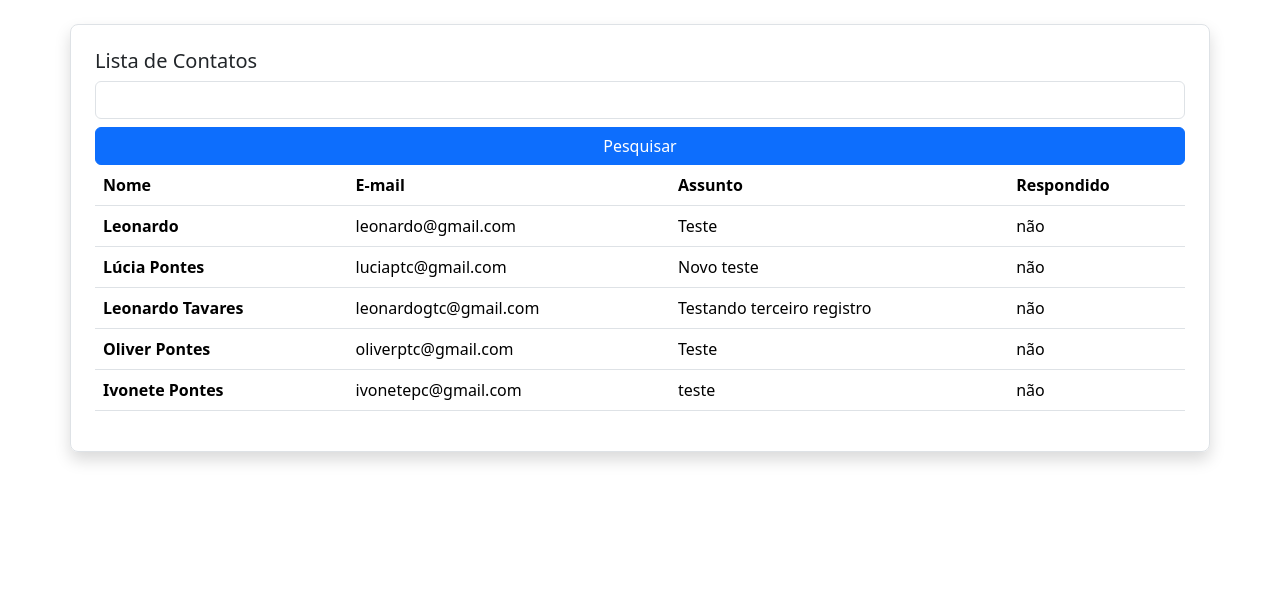
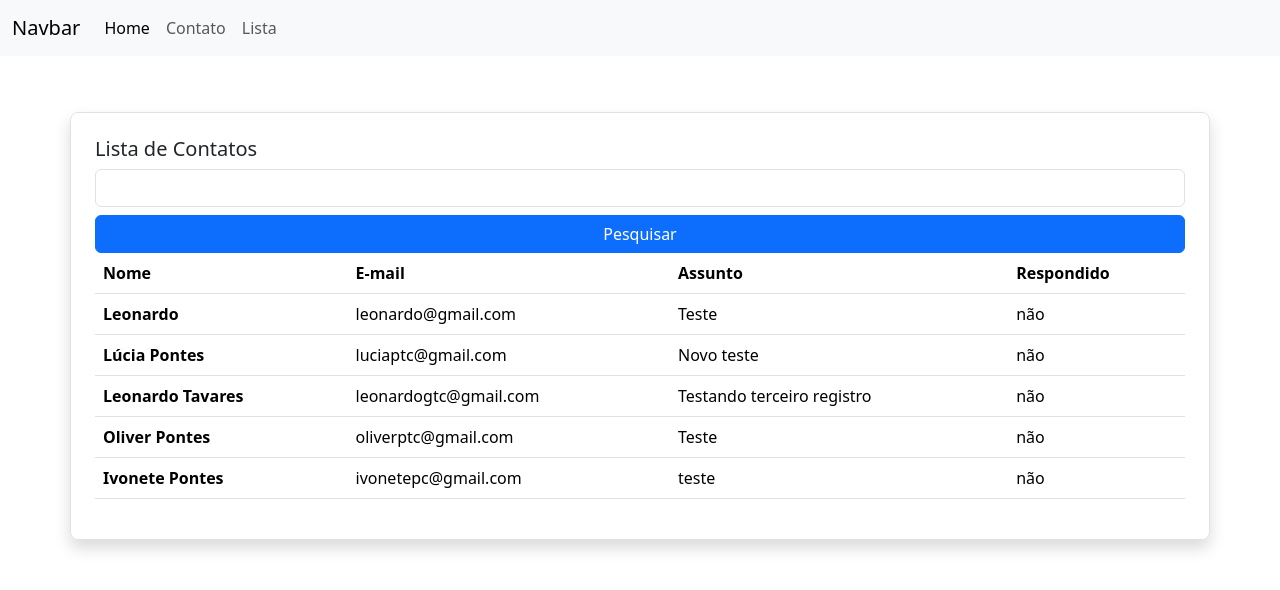
Before and after one commit to leonardogtc/pjct-estudo-flask, a Flask app: page /contato/lista in a window 1280 px wide. Shown: the top 590 px of the page. Run offline with Flask 3, Linux system fonts and the light colour scheme.

Commit message:
Arquivo base + include

```diff
--- /dev/null
+++ b/estudo/templates/base.html
@@ -0,0 +1,22 @@
+<!DOCTYPE html>
+<html lang="pt-br">
+
+<head>
+    <meta charset="utf-8">
+    <meta name="viewport" content="width=device-width, initial-scale=1">
+    <title>Bootstrap demo</title>
+    <link href="https://cdn.jsdelivr.net/npm/bootstrap@5.3.8/dist/css/bootstrap.min.css" rel="stylesheet"
+        integrity="sha384-sRIl4kxILFvY47J16cr9ZwB07vP4J8+LH7qKQnuqkuIAvNWLzeN8tE5YBujZqJLB" crossorigin="anonymous">
+    <script src="https://cdn.jsdelivr.net/npm/bootstrap@5.3.8/dist/js/bootstrap.bundle.min.js"
+        integrity="sha384-FKyoEForCGlyvwx9Hj09JcYn3nv7wiPVlz7YYwJrWVcXK/BmnVDxM+D2scQbITxI"
+        crossorigin="anonymous"></script>
+</head>
+
+<body>
+    <section class="container-fluid mt-2 p-4">
+        {% block content %}
+        {% endblock %}
+    </section>
+</body>
+
+</html>
--- a/estudo/templates/contato_lista.html
+++ b/estudo/templates/contato_lista.html
@@ -1,18 +1,6 @@
-<!DOCTYPE html>
-<html lang="pt-br">
-
-<head>
-    <meta charset="UTF-8">
-    <meta name="viewport" content="width=device-width, initial-scale=1.0">
-    <title>Lista de Contatos</title>
-    <link href="https://cdn.jsdelivr.net/npm/bootstrap@5.3.8/dist/css/bootstrap.min.css" rel="stylesheet"
-        integrity="sha384-sRIl4kxILFvY47J16cr9ZwB07vP4J8+LH7qKQnuqkuIAvNWLzeN8tE5YBujZqJLB" crossorigin="anonymous">
-    <script src="https://cdn.jsdelivr.net/npm/bootstrap@5.3.8/dist/js/bootstrap.bundle.min.js"
-        integrity="sha384-FKyoEForCGlyvwx9Hj09JcYn3nv7wiPVlz7YYwJrWVcXK/BmnVDxM+D2scQbITxI"
-        crossorigin="anonymous"></script>
-</head>
-
-<body>
+{% extends "base.html" %}
+{% block content %}
+{% include "nav.html" %}
 <div class="container mt-4 p-4 border rounded-3 shadow">
     <h1 class="lead">Lista de Contatos</h1>
     <div class="row">
@@ -55,7 +43,4 @@
         </div>
     </div>
 </div>
-
-</body>
-
-</html>
+{% endblock %}
--- /dev/null
+++ b/estudo/templates/nav.html
@@ -0,0 +1,22 @@
+{% extends "base.html" %}
+{% block content %}
+
+
+
+<nav class="navbar navbar-expand-lg bg-body-tertiary fixed-top">
+    <div class="container-fluid">
+        <a class="navbar-brand" href="#">Navbar</a>
+        <button class="navbar-toggler" type="button" data-bs-toggle="collapse" data-bs-target="#navbarNavAltMarkup"
+            aria-controls="navbarNavAltMarkup" aria-expanded="false" aria-label="Toggle navigation">
+            <span class="navbar-toggler-icon"></span>
+        </button>
+        <div class="collapse navbar-collapse" id="navbarNavAltMarkup">
+            <div class="navbar-nav">
+                <a class="nav-link active" aria-current="page" href="{{url_for('homepage')}}">Home</a>
+                <a class="nav-link" href="{{url_for('contato')}}">Contato</a>
+                <a class="nav-link" href="{{url_for('contatoLista')}}">Lista</a>
+            </div>
+        </div>
+    </div>
+</nav>
+{% endblock %}
```
Also changed, not shown: estudo/templates/contato.html (+4 -18 lines), estudo/templates/index.html (+4 -10 lines). Lines whose indentation alone changed are shown as unchanged.
